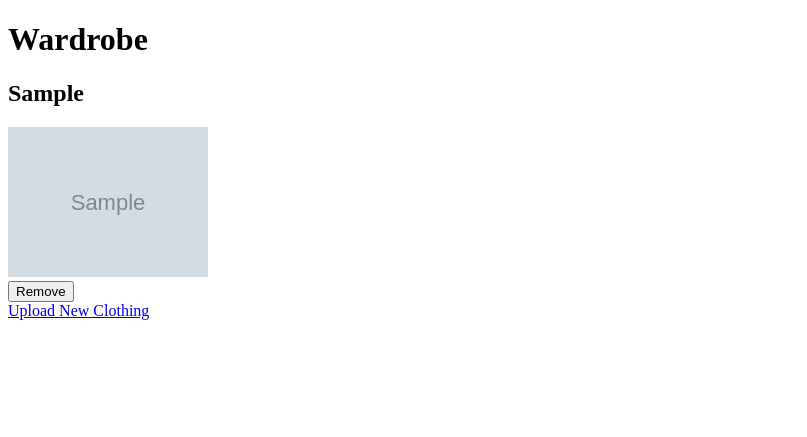
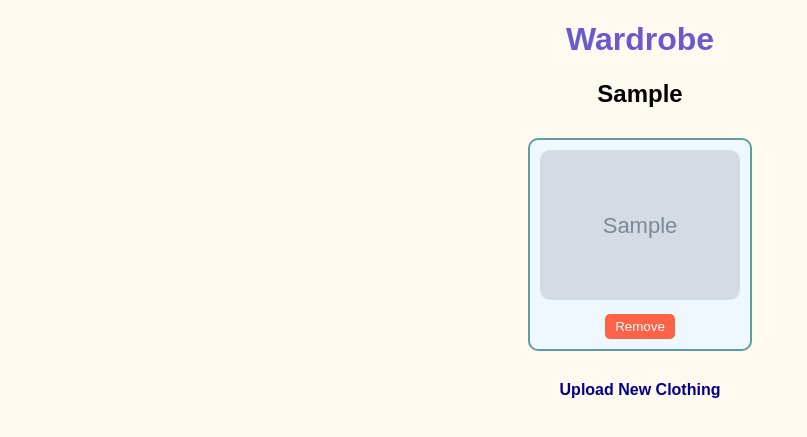
Before and after one commit to navyajo18/MagicMirror, a Flask app: page /wardrobe in a window 1280 px wide. Shown: the top 437 px of the page, without its empty margins (0-807 px from the left). Run offline with Flask 3, Linux system fonts and the light colour scheme; tables that the repository leaves empty hold one stand-in row (values such as "Sample post"); grey boxes marked "Sample" are stand-in pictures.

Commit message:
better looking html

```diff
--- a/MagicMirror/app/templates/wardrobe.html
+++ b/MagicMirror/app/templates/wardrobe.html
@@ -3,33 +3,72 @@
 <head>
   <meta charset="UTF-8">
   <title>Wardrobe</title>
+  <style>
+    body {
+      font-family: Arial, sans-serif;
+      background-color: #fffaf0;
+      text-align: center;
+    }
+    h1 {
+      color: #6a5acd;
+    }
+    div {
+      display: inline-block;
+      margin: 10px;
+      padding: 10px;
+      border: 2px solid #5f9ea0;
+      border-radius: 10px;
+      background-color: #f0f8ff;
+      width: 200px;
+    }
+    img {
+      width: 100%;
+      border-radius: 10px;
+    }
+    form {
+      margin-top: 10px;
+    }
+    button {
+      background-color: #ff6347;
+      color: white;
+      border: none;
+      padding: 5px 10px;
+      cursor: pointer;
+      border-radius: 5px;
+    }
+    a {
+      display: block;
+      margin: 20px auto;
+      color: #00008b;
+      font-weight: bold;
+      text-decoration: none;
+    }
+    p {
+      color: #d2691e;
+    }
+  </style>
 </head>
 <body>
   <h1>Wardrobe</h1>
-
-  <!-- Flash Messages -->
   {% with messages = get_flashed_messages() %}
     {% if messages %}
       <p>{{ messages[0] }}</p>
     {% endif %}
   {% endwith %}
-
   {% for clothing_type, items in wardrobe.items() %}
     <h2>{{ clothing_type }}</h2>
     {% for item in items %}
       <div>
-        <img src="{{ url_for('uploaded_file', filename=item['image_path']) }}" alt="{{ clothing_type }}" width="200">
+        <img src="{{ url_for('uploaded_file', filename=item['image_path']) }}" alt="{{ clothing_type }}">
         <form method="post" action="{{ url_for('delete_item', item_id=item['id']) }}">
           <button type="submit">Remove</button>
         </form>
       </div>
     {% endfor %}
   {% endfor %}
-
   {% if not wardrobe %}
     <p>Your wardrobe is empty!</p>
   {% endif %}
-
   <a href="{{ url_for('upload_file') }}">Upload New Clothing</a>
 </body>
 </html>
```
Also changed, not shown: MagicMirror/app/templates/show_clothing.html (+31 -2 lines), MagicMirror/app/templates/upload.html (+35 -5 lines).
